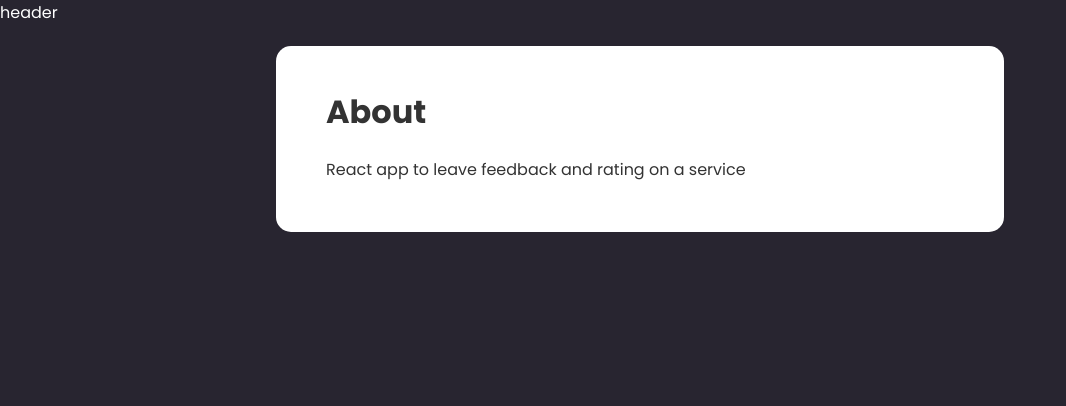
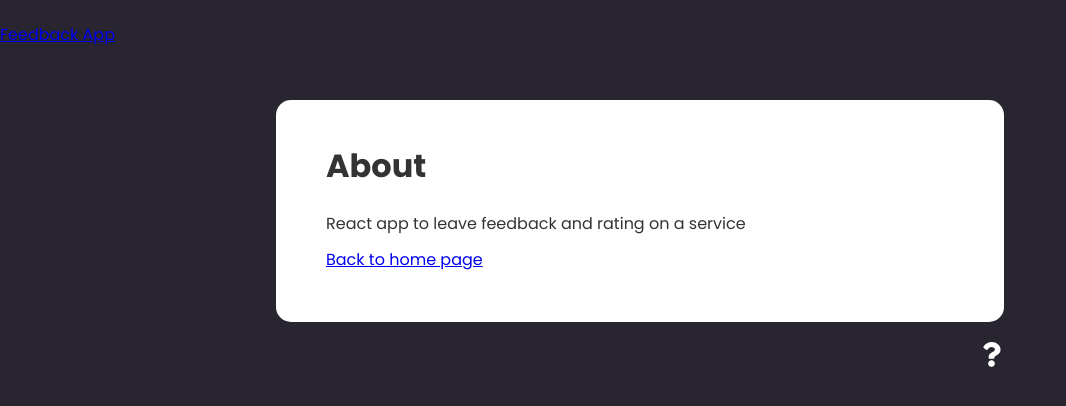
Before and after one commit to ronnie-rios/feedback-app, a React (Create React App) app: page /about in a window 1280 px wide. Shown: the top 406 px of the page, without its empty margins (0-1066 px from the left). Built offline with nearby package versions, Linux system fonts and the light colour scheme.

Commit message:
about page and header links with react-router-dom

```diff
--- a/src/App.js
+++ b/src/App.js
@@ -8,6 +8,8 @@
 import FeedbackStats from './components/FeedbackStats';
 import FeedbackForm from './components/FeedbackForm';
 import AboutPage from './pages/AboutPage';
+import AboutLink from './components/AboutLink';
+
 
 function App() {
     //setting the global app state with the data arr from feedbackdata
@@ -44,6 +46,7 @@
                     ></Route>
                 <Route path='/about' element={<AboutPage />} />
                 </Routes>
+                <AboutLink />
             </div>
         </Router>
     )
--- /dev/null
+++ b/src/components/AboutLink.jsx
@@ -0,0 +1,15 @@
+import React from 'react'
+import { Link } from 'react-router-dom';
+import { FaQuestion } from 'react-icons/fa';
+
+function AboutLink() {
+  return (
+    <div className='about-link'>
+        <Link to ='/about'>
+            <FaQuestion size={25} />
+        </Link>
+    </div>
+
+  )
+}
+export default AboutLink
--- a/src/components/Header.jsx
+++ b/src/components/Header.jsx
@@ -1,9 +1,13 @@
 import React from 'react'
+import { Link } from 'react-router-dom';
 
 function Header() {
   return (
-    <div>header</div>
+    <Link to ='/'>
+      <div className='header'>Feedback App</div>
+    </Link>
+
   )
 }
 
-export default Header
+export default Header;
--- a/src/index.css
+++ b/src/index.css
@@ -23,7 +23,7 @@
   padding: 0 20px;
 }
 
-header {
+.header {
   height: 70px;
   width: 100%;
   display: flex;
--- a/src/pages/AboutPage.jsx
+++ b/src/pages/AboutPage.jsx
@@ -1,4 +1,5 @@
 import React from 'react'
+import { Link } from 'react-router-dom';
 import Card from '../components/shared/Card';
 
 function AboutPage() {
@@ -6,6 +7,9 @@
       <div className='about'>
           <h1>About</h1>
           <p>React app to leave feedback and rating on a service</p>
+          <Link to='/'>
+            <p>Back to home page</p>
+          </Link>
       </div>
   </Card>
 }
```
